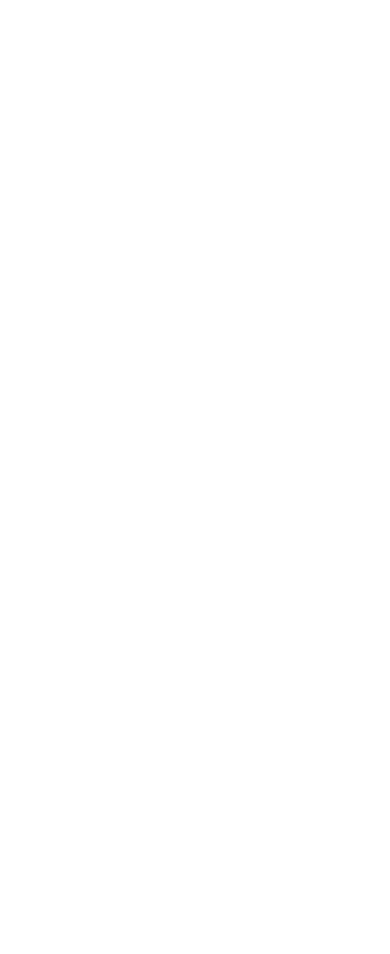
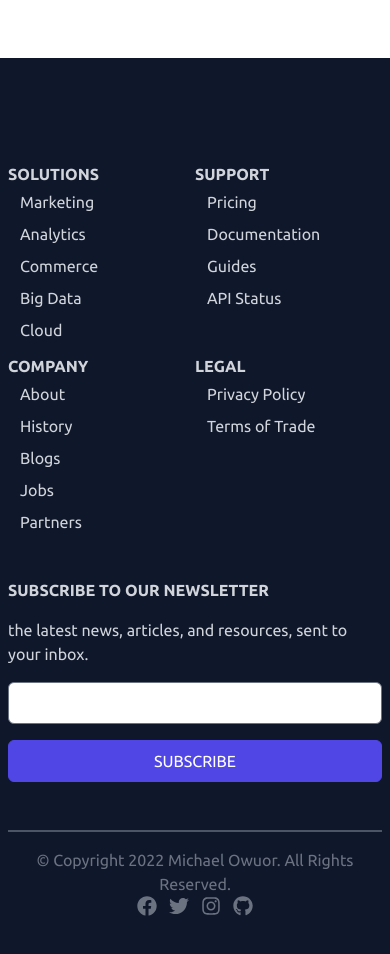
Before and after one commit to thes3interdev/slp-mawingu-website, a React (Vite) app: page / in a window 390 px wide. Shown: the part 8240-9194 px from the top of the page. Before the commit the page ends 8298 px from the top, so only its background shows below. Built offline with nearby package versions, Linux system fonts and the light colour scheme.

Commit message:
feat: navigation footer section.

```diff
--- a/package.json
+++ b/package.json
@@ -15,6 +15,7 @@
 		"graphql": "^16.3.0",
 		"react": "^17.0.2",
 		"react-dom": "^17.0.2",
+		"react-icons": "^4.3.1",
 		"react-router-dom": "^6.2.2"
 	},
 	"devDependencies": {
--- /dev/null
+++ b/src/components/NavigationFooter.jsx
@@ -0,0 +1,73 @@
+import { FaFacebook, FaTwitter, FaInstagram, FaGithub } from 'react-icons/fa';
+
+const NavigationFooter = () => {
+	const currentYear = new Date().getFullYear();
+
+	return (
+		<div className="mt-24 w-full bg-slate-900 py-16 px-2 text-gray-300">
+			<div className="mx-auto grid max-w-[1240px] grid-cols-2 border-b-2 border-gray-600 py-8 md:grid-cols-6">
+				<div>
+					<h6 className="pt-2 font-bold uppercase">Solutions</h6>
+					<ul>
+						<li className="py-1">Marketing</li>
+						<li className="py-1">Analytics</li>
+						<li className="py-1">Commerce</li>
+						<li className="py-1">Big Data</li>
+						<li className="py-1">Cloud</li>
+					</ul>
+				</div>
+
+				<div>
+					<h6 className="pt-2 font-bold uppercase">Support</h6>
+					<ul>
+						<li className="py-1">Pricing</li>
+						<li className="py-1">Documentation</li>
+						<li className="py-1">Guides</li>
+						<li className="py-1">API Status</li>
+					</ul>
+				</div>
+
+				<div>
+					<h6 className="pt-2 font-bold uppercase">Company</h6>
+					<ul>
+						<li className="py-1">About</li>
+						<li className="py-1">History</li>
+						<li className="py-1">Blogs</li>
+						<li className="py-1">Jobs</li>
+						<li className="py-1">Partners</li>
+					</ul>
+				</div>
+
+				<div>
+					<h6 className="pt-2 font-bold uppercase">Legal</h6>
+					<ul>
+						<li className="py-1">Privacy Policy</li>
+						<li className="py-1">Terms of Trade</li>
+					</ul>
+				</div>
+
+				<div className="col-span-2 pt-8 md:pt-2">
+					<h6 className="pt-2 font-bold uppercase">Subscribe to Our Newsletter</h6>
+					<p className="py-4">
+						the latest news, articles, and resources, sent to your inbox.
+					</p>
+					<form className="flex flex-col sm:flex-row">
+						<input type="email" className="mr-4 mb-4 w-full rounded-md p-2" />
+						<button className="mb-4 p-2">Subscribe</button>
+					</form>
+				</div>
+			</div>
+			<div className="mx-auto flex max-w-[1240px] flex-col items-center  justify-between px-2  py-4 text-center text-gray-500 sm:flex-row">
+				<p>© Copyright {currentYear} Michael Owuor. All Rights Reserved.</p>
+				<div className="flex justify-between space-x-3 text-xl sm:w-[300px]">
+					<FaFacebook />
+					<FaTwitter />
+					<FaInstagram />
+					<FaGithub />
+				</div>
+			</div>
+		</div>
+	);
+};
+
+export default NavigationFooter;
--- a/src/index.css
+++ b/src/index.css
@@ -10,7 +10,7 @@
 	}
 
 	li {
-		@apply p-4;
+		@apply p-3;
 	}
 
 	button {
--- a/src/pages/PageHome.jsx
+++ b/src/pages/PageHome.jsx
@@ -5,6 +5,7 @@
 import SectionSupport from '../components/SectionSupport';
 import SectionPlatform from '../components/SectionPlatform';
 import SectionPricing from '../components/SectionPricing';
+import NavigationFooter from '../components/NavigationFooter';
 
 const PageHome = () => {
 	UtilityTabTitle('Home Page | Mawingu Cloud Management');
@@ -17,6 +18,7 @@
 			<SectionSupport />
 			<SectionPlatform />
 			<SectionPricing />
+			<NavigationFooter />
 		</div>
 	);
 };
```
Also changed, not shown: 1 other file (tests, documents, lock files or other folders).
